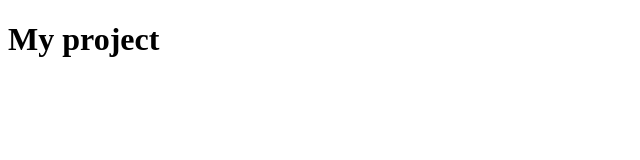
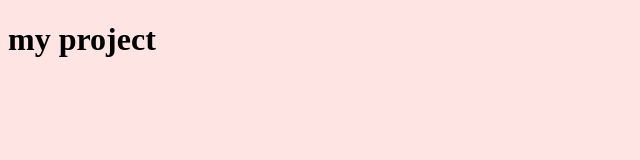
Before and after one commit to Jangchae-won/WMD241_202320364_FINAL, a plain HTML site: page index.html in a window 1280 px wide. Shown: the whole page, without its empty margins (0-640 px from the left). Drawn offline with Linux system fonts and the light colour scheme.

Commit message:
commmit-2

```diff
--- a/index.html
+++ b/index.html
@@ -1,11 +1,12 @@
 <!DOCTYPE html>
-<html lang="ko">
+<html lang="en">
   <head>
     <meta charset="UTF-8" />
     <meta name="viewport" content="width=device-width, initial-scale=1.0" />
-    <title>My project</title>
+    <title>Document</title>
+    <link rel="stylesheet" href="./style/style.css" />
   </head>
   <body>
-    <h1>My project</h1>
+    <h1>my project</h1>
   </body>
 </html>
--- /dev/null
+++ b/style/style.scss
@@ -0,0 +1,3 @@
+body {
+  background-color: #ffe4e4;
+}
```
Also changed, not shown: package.json (deleted, +0 -11 lines), style/style.css (added), 1 other file.
